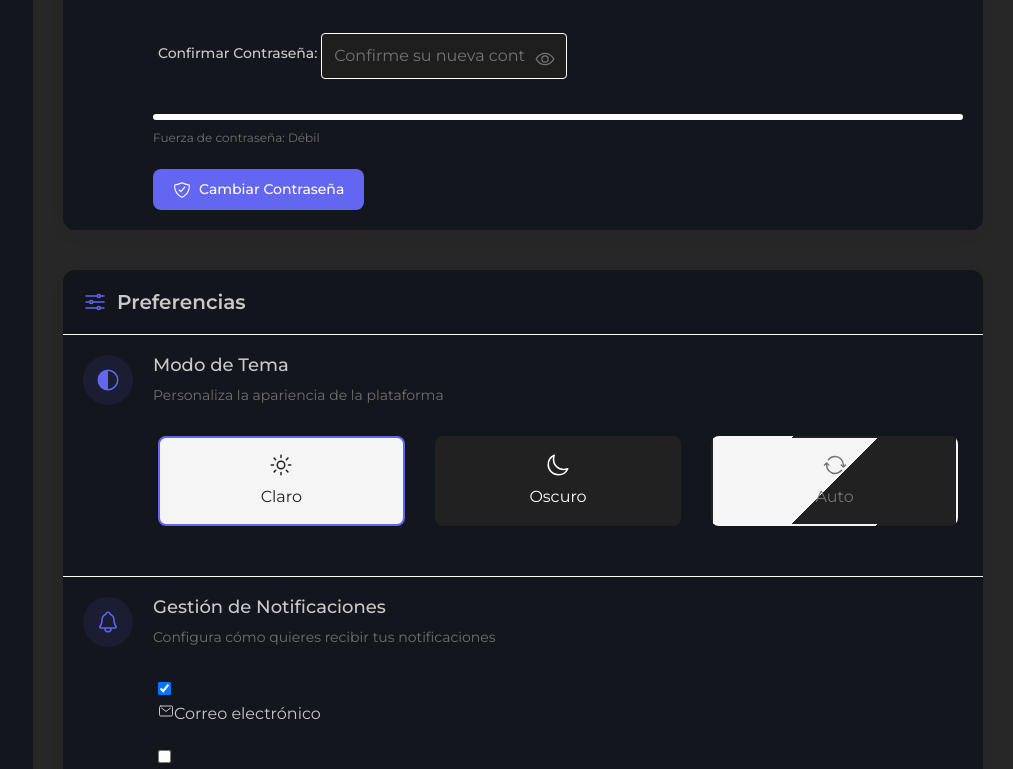
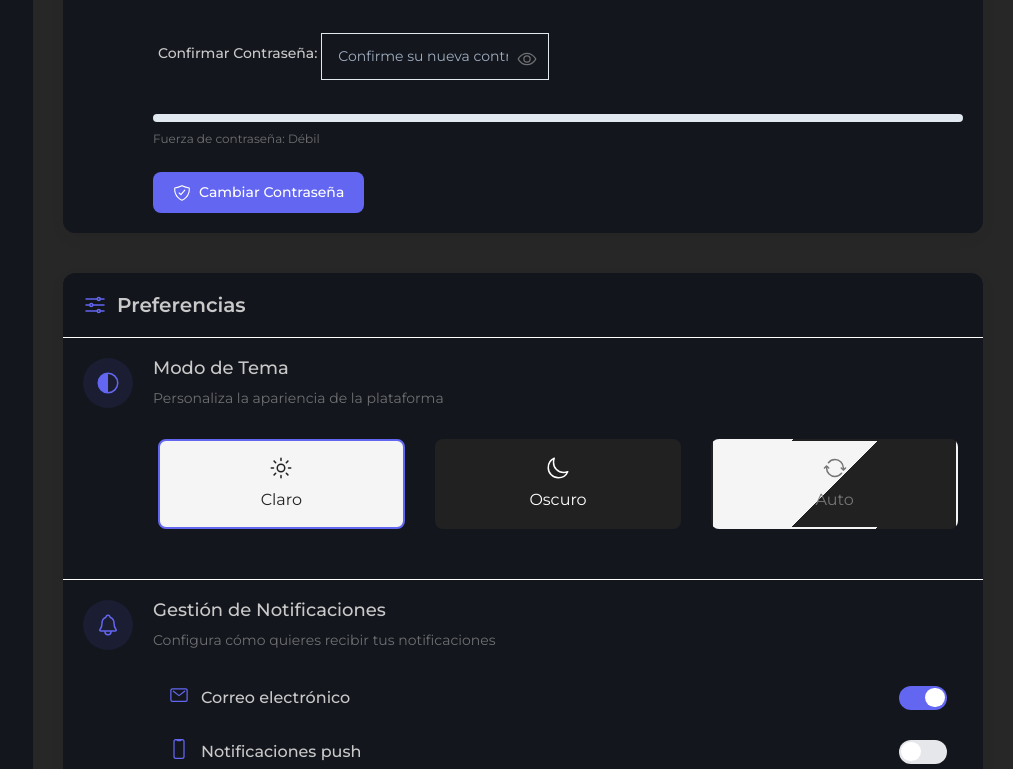
Before and after one commit to TomasMejia07/Fast-Request, a React (Vite) app in the folder client/: page /configuracion in a window 1280 px wide. Shown: the part 1101-1870 px from the top of the page, without its empty margins (267-1280 px from the left). Built offline with nearby package versions, Linux system fonts and the light colour scheme; a web font is replaced by a local one.

Commit message:
sigo mejorando las notificaciones y el diseño de las configuraciones para que quede esteticamente perfecto

```diff
--- a/client/src/assets/css/configuracion.css
+++ b/client/src/assets/css/configuracion.css
@@ -484,26 +484,94 @@ body{
   }
 
   /* PASSWORD METER */
+  .password-input-container {
+    margin-bottom: 1.25rem;
+    position: relative;
+  }
+
+  .password-input-label {
+    display: block;
+    font-size: 0.875rem;
+    font-weight: 500;
+    color: var(--text-primary);
+    margin-bottom: 0.5rem;
+  }
+
+  .password-input-wrapper {
+    position: relative;
+    display: flex;
+    align-items: center;
+  }
+
+  .password-input {
+    width: 100%;
+    padding: 0.75rem 1rem;
+    padding-right: 2.5rem;
+    font-size: 0.875rem;
+    border: 1px solid #e2e8f0;
+    border-radius: var(--radius-md);
+    transition: var(--transition);
+    color: var(--text-primary);
+    background-color: var(--bg-white);
+  }
+
+  .password-input:focus {
+    outline: none;
+    border-color: var(--primary-color);
+    box-shadow: 0 0 0 3px rgba(99, 102, 241, 0.1);
+  }
+
+  .password-input::placeholder {
+    color: #a0aec0;
+  }
+
+  .password-toggle-btn {
+    position: absolute;
+    right: 0.75rem;
+    background: none;
+    border: none;
+    color: #94a3b8;
+    cursor: pointer;
+    display: flex;
+    align-items: center;
+    justify-content: center;
+    height: 1.5rem;
+    width: 1.5rem;
+    padding: 0;
+    transition: var(--transition);
+  }
+
+  .password-toggle-btn:hover {
+    color: var(--primary-color);
+  }
+
+  .password-toggle-btn ion-icon {
+    font-size: 1.25rem;
+  }
+
+  /* Medidor de fuerza de contraseña */
   .password-meter {
-    margin: 15px 0 20px;
+    margin: 1.5rem 0;
   }
 
   .meter-wrapper {
-    height: 6px;
-    background-color: var(--border-color);
-    border-radius: 3px;
+    height: 0.5rem;
+    background-color: #e2e8f0;
+    border-radius: 999px;
     overflow: hidden;
-    margin-bottom: 5px;
+    margin-bottom: 0.5rem;
   }
 
   .meter-bar {
     height: 100%;
+    border-radius: 999px;
     transition: width 0.3s ease, background-color 0.3s ease;
   }
 
   .meter-text {
-    font-size: 12px;
+    font-size: 0.75rem;
     color: var(--text-secondary);
+    display: block;
   }
 
 /* BOTONES */
@@ -1168,3 +1236,97 @@ body{
     from { width: 100%; }
     to { width: 0%; }
 }
+
+
+.notification-toggle {
+    display: flex;
+    align-items: center;
+    justify-content: space-between;
+    padding: 0.75rem 1rem;
+    background-color: var(--bg-white);
+    border-radius: var(--radius-md);
+    transition: var(--transition);
+    box-shadow: var(--shadow-sm);
+  }
+
+  .notification-toggle:hover {
+    box-shadow: var(--shadow-md);
+  }
+
+  .toggle-left {
+    display: flex;
+    align-items: center;
+    gap: 0.75rem;
+  }
+
+  .toggle-icon {
+    color: var(--primary-color);
+    font-size: 1.25rem;
+  }
+
+  .toggle-label {
+    font-weight: 500;
+    color: var(--text-primary);
+  }
+
+  /* Estilos para el switch del toggle */
+  .toggle-switch {
+    position: relative;
+    display: inline-block;
+    width: 3rem;
+    height: 1.5rem;
+  }
+
+  .toggle-switch input {
+    opacity: 0;
+    width: 0;
+    height: 0;
+  }
+
+  .toggle-slider {
+    position: absolute;
+    cursor: pointer;
+    top: 0;
+    left: 0;
+    right: 0;
+    bottom: 0;
+    background-color: #e5e7eb;
+    transition: .4s;
+    border-radius: 34px;
+  }
+
+  .toggle-slider:before {
+    position: absolute;
+    content: "";
+    height: 1.2rem;
+    width: 1.2rem;
+    left: 0.15rem;
+    bottom: 0.15rem;
+    background-color: white;
+    transition: .4s;
+    border-radius: 50%;
+  }
+
+  input:checked + .toggle-slider {
+    background-color: var(--primary-color);
+  }
+
+  input:focus + .toggle-slider {
+    box-shadow: 0 0 1px var(--primary-color);
+  }
+
+  input:checked + .toggle-slider:before {
+    transform: translateX(1.5rem);
+  }
+
+  /* Responsive - para pantallas más pequeñas */
+  @media (max-width: 640px) {
+    .panel-content {
+      flex-direction: column;
+    }
+
+    .panel-icon {
+      margin-bottom: 1rem;
+      margin-right: 0;
+    }
+  }
--- a/client/src/components/Configuracion/configuracion.jsx
+++ b/client/src/components/Configuracion/configuracion.jsx
@@ -1,27 +1,7 @@
 import React, { useState, useRef, useEffect } from 'react';
 import { Link } from 'react-router-dom';
 
-// Componente para mostrar notificaciones toast
-const Toast = ({ message, type, onClose }) => {
-  useEffect(() => {
-    const timer = setTimeout(() => {
-      onClose();
-    }, 3000);
-    return () => clearTimeout(timer);
-  }, [onClose]);
-
-  return (
-    <div className={`toast toast-${type}`}>
-      <div className="toast-content">
-        <ion-icon name={type === 'success' ? 'checkmark-circle' : 'alert-circle'}></ion-icon>
-        <span>{message}</span>
-      </div>
-      <button className="toast-close" onClick={onClose}>×</button>
-    </div>
-  );
-};
-
-// Componente para campos de contraseña - corregido
+// Componente para campos de contraseña
 const PasswordInput = ({ id, label, placeholder, value, onChange, toggleVisibility, visible }) => (
   <div className="input-group password-group">
     <label htmlFor={id} className="input-label">{label}</label>
@@ -45,24 +25,27 @@ const PasswordInput = ({ id, label, placeholder, value, onChange, toggleVisibili
   </div>
 );
 
-// Componente para toggles de notificación - corregido
-const NotificationToggle = ({ type, icon, label, checked, onChange }) => (
-  <div className="notification-option">
+// Componente para toggles de notificación
+const NotificationToggle = ({ type, icon, label, checked, onChange }) => {
+  return (
+    <div className="notification-toggle">
+      <div className="toggle-left">
+        <div className="toggle-icon">
+          <ion-icon name={icon}></ion-icon>
+        </div>
+        <span className="toggle-label">{label}</span>
+      </div>
       <label className="toggle-switch">
         <input
           type="checkbox"
           checked={checked}
           onChange={() => onChange(type)}
-        className="toggle-checkbox"
         />
-      <span className="toggle-track"></span>
-      <div className="toggle-label-wrapper">
-        <ion-icon name={icon} className="toggle-icon"></ion-icon>
-        <span className="toggle-text">{label}</span>
-      </div>
+        <span className="toggle-slider"></span>
       </label>
     </div>
   );
+};
 
 const Dashboard = () => {
   // Estados para la interfaz
@@ -72,6 +55,7 @@ const Dashboard = () => {
   const [selectedFile, setSelectedFile] = useState(null);
   const [userName, setUserName] = useState("Usuario");
   const [selectedTheme, setSelectedTheme] = useState('light');
+  const [actionStatus, setActionStatus] = useState('');
   const [notifications, setNotifications] = useState({
     email: true,
     push: false,
@@ -93,29 +77,33 @@ const Dashboard = () => {
     color: '#ea4335'
   });
 
-  // Estado para notificaciones toast
-  const [toast, setToast] = useState({
-    show: false,
-    message: '',
-    type: 'success'
-  });
-
   const userMenuRef = useRef(null);
   const fileInputRef = useRef(null);
+  const statusTimeoutRef = useRef(null);
 
-  // Mostrar mensaje toast
-  const showToast = (message, type = 'success') => {
-    setToast({
-      show: true,
-      message,
-      type
-    });
+  // Mostrar mensaje de estado
+  const showStatus = (message) => {
+    setActionStatus(message);
+
+    // Limpiar cualquier timeout existente
+    if (statusTimeoutRef.current) {
+      clearTimeout(statusTimeoutRef.current);
+    }
+
+    // Establecer un nuevo timeout para limpiar el mensaje después de 3 segundos
+    statusTimeoutRef.current = setTimeout(() => {
+      setActionStatus('');
+    }, 3000);
   };
 
-  // Cerrar toast
-  const closeToast = () => {
-    setToast(prev => ({ ...prev, show: false }));
+  // Limpiar timeout al desmontar el componente
+  useEffect(() => {
+    return () => {
+      if (statusTimeoutRef.current) {
+        clearTimeout(statusTimeoutRef.current);
+      }
     };
+  }, []);
 
   // Aplicar tema cuando cambia
   useEffect(() => {
@@ -138,7 +126,7 @@ const Dashboard = () => {
   const toggleMenu = () => setNavActive(prev => !prev);
   const toggleUserMenu = () => setUserMenuOpen(prev => !prev);
 
-  // Función corregida para toggle de visibilidad de contraseña
+  // Función para toggle de visibilidad de contraseña
   const togglePasswordVisibility = (id) => {
     setPasswordVisibility(prev => ({
       ...prev,
@@ -198,36 +186,46 @@ const Dashboard = () => {
       const maxSize = 5 * 1024 * 1024; // 5MB
 
       if (!validTypes.includes(file.type)) {
-        showToast("Por favor selecciona una imagen (JPG, PNG, GIF)", "error");
+        alert("Por favor selecciona una imagen (JPG, PNG, GIF)");
         return;
       }
 
       if (file.size > maxSize) {
-        showToast("La imagen no debe superar los 5MB", "error");
+        alert("La imagen no debe superar los 5MB");
         return;
       }
 
       setSelectedFile(file);
-      showToast("Imagen seleccionada: " + file.name, "success");
+      showStatus(`Imagen seleccionada: ${file.name}`);
     }
   };
 
   const saveName = () => {
     if (!userName.trim()) {
-      showToast("El nombre de usuario no puede estar vacío", "error");
+      alert("El nombre de usuario no puede estar vacío");
       return;
     }
 
     // Simulando solicitud al servidor
-    showToast("Guardando nombre...", "success");
+    showStatus("Guardando nombre...");
 
     // Simulación de respuesta exitosa después de 1 segundo
     setTimeout(() => {
-      showToast("Nombre guardado correctamente: " + userName, "success");
+      const oldName = userName;
+      // Guardar el nombre actual en una variable temporal
+      const tempName = userName;
+      // Limpiar el campo
+      setUserName("");
+      // Mostrar mensaje
+      showStatus(`Nombre guardado correctamente: ${tempName}`);
+      // Opcional: restaurar el nombre después de un segundo para mejor UX
+      setTimeout(() => {
+        setUserName(tempName);
+      }, 200);
     }, 1000);
   };
 
-  // Manejador para cambios en campos de contraseña - corregido
+  // Manejador para cambios en campos de contraseña
   const handlePasswordChange = (e) => {
     const { id, value } = e.target;
     let fieldName = '';
@@ -253,54 +251,7 @@ const Dashboard = () => {
     }
   };
 
-  const savePassword = () => {
-    if (!passwords.current) {
-      showToast("Por favor ingresa tu contraseña actual", "error");
-      return;
-    }
-
-    if (!passwords.new) {
-      showToast("Por favor ingresa una nueva contraseña", "error");
-      return;
-    }
-
-    if (passwords.new !== passwords.confirm) {
-      showToast("Las contraseñas no coinciden", "error");
-      return;
-    }
-
-    if (passwordStrength.strength < 40) {
-      showToast("Tu contraseña es demasiado débil", "error");
-      return;
-    }
-
-    // Simulando solicitud al servidor
-    showToast("Cambiando contraseña...", "success");
-
-    // Simulación de respuesta exitosa después de 1 segundo
-    setTimeout(() => {
-      showToast("Contraseña cambiada correctamente", "success");
-      // Limpiar formulario
-      setPasswords({
-        current: '',
-        new: '',
-        confirm: ''
-      });
-      setPasswordStrength({
-        strength: 0,
-        status: 'Débil',
-        color: '#ea4335'
-      });
-    }, 1000);
-  };
-
-  const handleThemeChange = (e) => {
-    const newTheme = e.target.value;
-    setSelectedTheme(newTheme);
-    showToast(`Tema cambiado a ${newTheme === 'light' ? 'claro' : newTheme === 'dark' ? 'oscuro' : 'automático'}`, "success");
-  };
-
-  // Función para manejar cambios en notificaciones - corregida
+  // Función para manejar cambios en notificaciones
   const handleNotificationToggle = (type) => {
     setNotifications(prev => {
       const updated = { ...prev, [type]: !prev[type] };
@@ -309,49 +260,163 @@ const Dashboard = () => {
       const typeText = type === 'email' ? 'correo electrónico' :
                       type === 'push' ? 'push' : 'actualizaciones';
 
-      showToast(`Notificaciones de ${typeText} ${status}`, "success");
+      showStatus(`Notificaciones de ${typeText} ${status}`);
       return updated;
     });
   };
 
+  const savePassword = () => {
+    if (!passwords.current) {
+      alert("Por favor ingresa tu contraseña actual");
+      return;
+    }
+
+    if (!passwords.new) {
+      alert("Por favor ingresa una nueva contraseña");
+      return;
+    }
+
+    if (passwords.new !== passwords.confirm) {
+      alert("Las contraseñas no coinciden");
+      return;
+    }
+
+    if (passwordStrength.strength < 40) {
+      alert("Tu contraseña es demasiado débil");
+      return;
+    }
+
+    // Simulando solicitud al servidor
+    showStatus("Cambiando contraseña...");
+
+    // Simulación de respuesta exitosa después de 1 segundo
+    setTimeout(() => {
+      // Guardar temporalmente el estado de fuerza de contraseña
+      const oldStrength = passwordStrength;
+
+      // Limpiar formulario
+      setPasswords({
+        current: '',
+        new: '',
+        confirm: ''
+      });
+
+      setPasswordStrength({
+        strength: 0,
+        status: 'Débil',
+        color: '#ea4335'
+      });
+
+      // Mostrar confirmación
+      showStatus("Contraseña cambiada correctamente");
+
+      // Efecto visual para mostrar éxito (cambio de color en la barra de fuerza)
+      setTimeout(() => {
+        setPasswordStrength({
+          ...oldStrength,
+          color: '#4CAF50' // Verde para indicar éxito
+        });
+
+        setTimeout(() => {
+          setPasswordStrength({
+            strength: 0,
+            status: 'Débil',
+            color: '#ea4335'
+          });
+        }, 500);
+      }, 300);
+    }, 1000);
+  };
+
+  const handleThemeChange = (e) => {
+    const oldTheme = selectedTheme;
+    const newTheme = e.target.value;
+
+    // Añadir clase de animación
+    document.documentElement.classList.add('theme-transition');
+
+    // Cambiar tema
+    setSelectedTheme(newTheme);
+
+    // Mostrar estado
+    showStatus(`Tema cambiado a ${newTheme === 'light' ? 'claro' : newTheme === 'dark' ? 'oscuro' : 'automático'}`);
+
+    // Quitar clase de animación después de la transición
+    setTimeout(() => {
+      document.documentElement.classList.remove('theme-transition');
+    }, 500);
+  };
+
   const resetConfig = () => {
     if (window.confirm("¿Estás seguro de que deseas restablecer todas las configuraciones?")) {
+      // Guardar tema actual
+      const oldTheme = selectedTheme;
+
+      // Aplicar tema predeterminado
       setSelectedTheme('light');
+      document.documentElement.setAttribute('data-theme', 'light');
+
+      // Restablecer notificaciones
       setNotifications({
         email: true,
         push: false,
         updates: true
       });
 
-      document.documentElement.setAttribute('data-theme', 'light');
-      showToast("Configuraciones restablecidas correctamente", "success");
+      // Añadir animación
+      document.documentElement.classList.add('reset-animation');
+
+      showStatus("Configuraciones restablecidas correctamente");
+
+      // Quitar animación después de completarse
+      setTimeout(() => {
+        document.documentElement.classList.remove('reset-animation');
+      }, 1000);
     }
   };
 
   const saveProfilePicture = () => {
     if (!selectedFile) {
-      showToast("Por favor selecciona una imagen primero", "error");
+      alert("Por favor selecciona una imagen primero");
       return;
     }
 
     // Simulando carga de archivo
-    showToast("Subiendo imagen...", "success");
+    showStatus("Subiendo imagen...");
+
+    // Guardar referencia del archivo actual para mostrar en el mensaje
+    const currentFile = selectedFile;
 
     // Simulación de respuesta exitosa después de 2 segundos
     setTimeout(() => {
-      showToast("Imagen subida correctamente: " + selectedFile.name, "success");
+      // Limpiar el campo de archivo
+      if (fileInputRef.current) {
+        fileInputRef.current.value = '';
+      }
+
+      // Mostrar animación de éxito
+      const filePreview = document.querySelector('.custom-file-selector');
+      if (filePreview) {
+        filePreview.classList.add('upload-success');
+        setTimeout(() => {
+          filePreview.classList.remove('upload-success');
+        }, 1000);
+      }
+
+      showStatus(`Imagen subida correctamente: ${currentFile.name}`);
+
+      // Limpiar el estado de archivo seleccionado
+      setSelectedFile(null);
     }, 2000);
   };
 
   return (
     <section className="dashboard-section">
-      {/* Sistema de notificaciones toast */}
-      {toast.show && (
-        <Toast
-          message={toast.message}
-          type={toast.type}
-          onClose={closeToast}
-        />
+      {/* Indicador de estado de acción */}
+      {actionStatus && (
+        <div className="action-status">
+          {actionStatus}
+        </div>
       )}
 
       {/* MENU LATERAL */}
@@ -529,7 +594,7 @@ const Dashboard = () => {
               <h3 className="block-title">Seguridad</h3>
             </div>
 
-            {/* Cambiar Contraseña - CORREGIDO */}
+            {/* Cambiar Contraseña */}
             <div className="config-panel">
               <div className="panel-content">
                 <div className="panel-icon">
@@ -634,7 +699,7 @@ const Dashboard = () => {
               </div>
             </div>
 
-            {/* Notificaciones - CORREGIDO */}
+            {/* Notificaciones - AÑADIDO */}
             <div className="config-panel">
               <div className="panel-content">
                 <div className="panel-icon">
@@ -698,6 +763,80 @@ const Dashboard = () => {
           </div>
         </div>
       </div>
+
+      {/* Estilos para las nuevas funcionalidades */}
+      <style jsx>{`
+        .action-status {
+          position: fixed;
+          top: 20px;
+          right: 20px;
+          background-color: rgba(0, 0, 0, 0.7);
+          color: white;
+          padding: 10px 20px;
+          border-radius: 4px;
+          z-index: 1000;
+          animation: fadeIn 0.3s, fadeOut 0.3s 2.7s;
+        }
+
+        @keyframes fadeIn {
+          from { opacity: 0; transform: translateY(-20px); }
+          to { opacity: 1; transform: translateY(0); }
+        }
+
+        @keyframes fadeOut {
+          from { opacity: 1; transform: translateY(0); }
+          to { opacity: 0; transform: translateY(-20px); }
+        }
+
+        .theme-transition {
+          transition: all 0.5s ease;
+        }
+
+        .custom-file-selector.upload-success {
+          background-color: #4CAF50;
+          color: white;
+          transition: all 0.3s ease;
+        }
+
+        .reset-animation {
+          animation: shake 0.5s cubic-bezier(.36,.07,.19,.97) both;
+        }
+
+        @keyframes shake {
+          10%, 90% { transform: translate3d(-1px, 0, 0); }
+          20%, 80% { transform: translate3d(2px, 0, 0); }
+          30%, 50%, 70% { transform: translate3d(-4px, 0, 0); }
+          40%, 60% { transform: translate3d(4px, 0, 0); }
+        }
+
+        .dashboard-btn {
+          position: relative;
+          overflow: hidden;
+        }
+
+        .dashboard-btn:after {
+          content: '';
+          display: block;
+          position: absolute;
+          width: 100%;
+          height: 100%;
+          top: 0;
+          left: 0;
+          pointer-events: none;
+          background-image: radial-gradient(circle, #fff 10%, transparent 10.01%);
+          background-repeat: no-repeat;
+          background-position: 50%;
+          transform: scale(10, 10);
+          opacity: 0;
+          transition: transform .5s, opacity 1s;
+        }
+
+        .dashboard-btn:active:after {
+          transform: scale(0, 0);
+          opacity: .3;
+          transition: 0s;
+        }
+      `}</style>
     </section>
   );
 };
```
Lines whose indentation alone changed are shown as unchanged.
